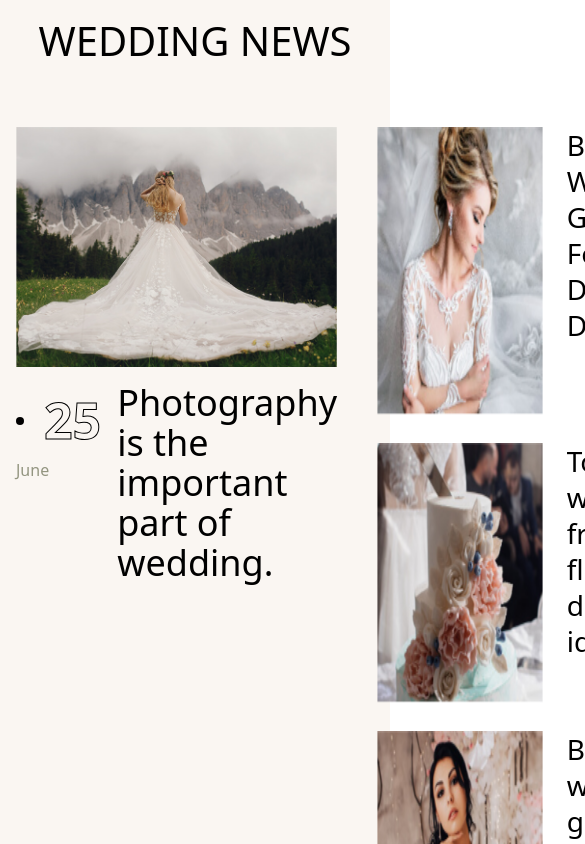
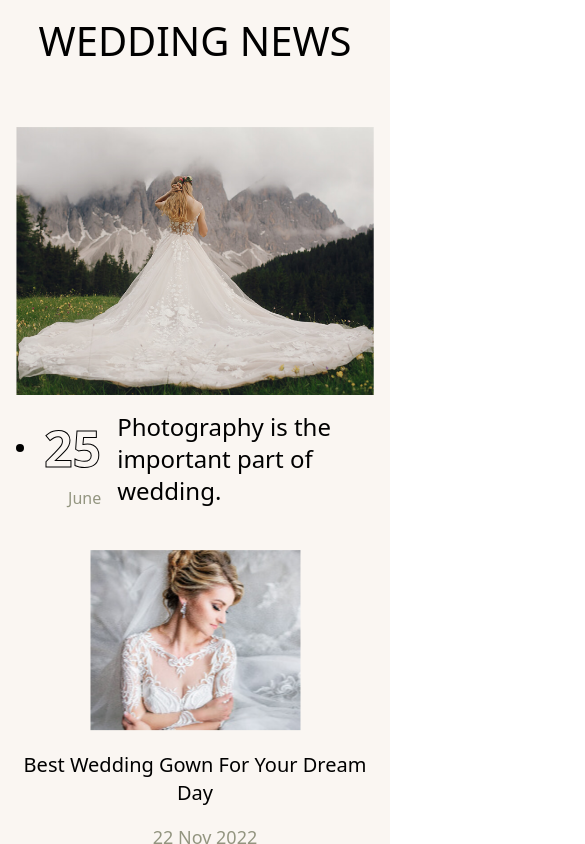
Before and after one commit to Usman-837/Ananda_Website, a Next.js app: page /home in a window 390 px wide. Shown: the part 7540-8384 px from the top of the page, 585 px wide, since content can reach past the window. Built offline with nearby package versions, Linux system fonts and the light colour scheme; a web font is replaced by a local one.

Commit message:
add responsive functionality in latestnews component to make it responsive

```diff
--- a/src/app/components/LatestNews/Latestnews.jsx
+++ b/src/app/components/LatestNews/Latestnews.jsx
@@ -36,7 +36,7 @@ const Latestnews = () => {
                     <h1 className='Vujahday text-[#939580] text-4xl'>Latest News</h1>
                     <p className='text-[40px] uppercase'>Read Our Wedding News</p>
                 </div>
-                <div className='flex gap-x-10'>
+                <div className='flex gap-x-10 max-lg:flex-col  max-lg:gap-y-10'>
                     <div className='space-y-4'>
                         <Image src={newsimg1} alt='latestnews' />
                         <div className='flex gap-4'>
@@ -45,19 +45,19 @@ const Latestnews = () => {
                                     <li className="w-2 h-2 bg-black rounded-full text-transparent font-semibold font-outline-2"></li>
                                     <li className='text-[50px] text-transparent font-semibold font-outline-2'>25</li>
                                 </ul>
-                                <p className='text-[#939580]'>June</p>
+                                <p className='text-[#939580] text-end'>June</p>
                             </div>
-                            <p className='text-4xl'>Photography is the important part
+                            <p className='text-4xl max-sm:text-2xl'>Photography is the important part
                                 of wedding.</p>
                         </div>
                     </div>
                     <div className='space-y-7'>
                         {
                             NewsData.map((data) => (
-                                <div key={data.id} className='flex gap-x-6'>
+                                <div key={data.id} className='flex gap-x-6 max-sm:flex-col max-sm:items-center max-sm:justify-center max-sm:text-center max-sm:gap-y-5'>
                                     <Image src={data.img} alt='latestnews' />
                                     <div className='space-y-4'>
-                                        <p className='text-[28px] leading-9'>{data.title}</p>
+                                        <p className='text-[28px] max-sm:text-xl leading-9'>{data.title}</p>
                                         <p className='text-[#939580] text-lg pl-5'>{data.date}</p>
                                     </div>
                                 </div>
```
